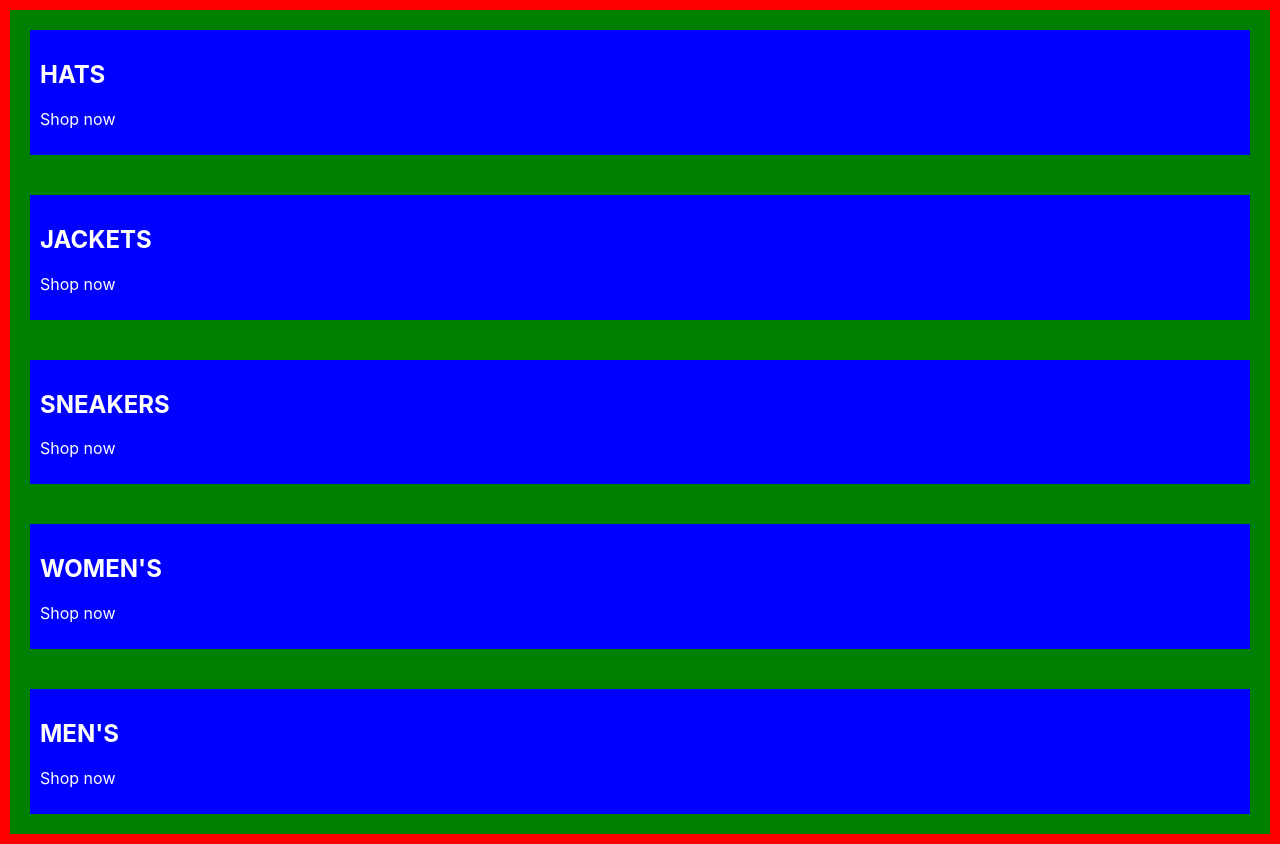
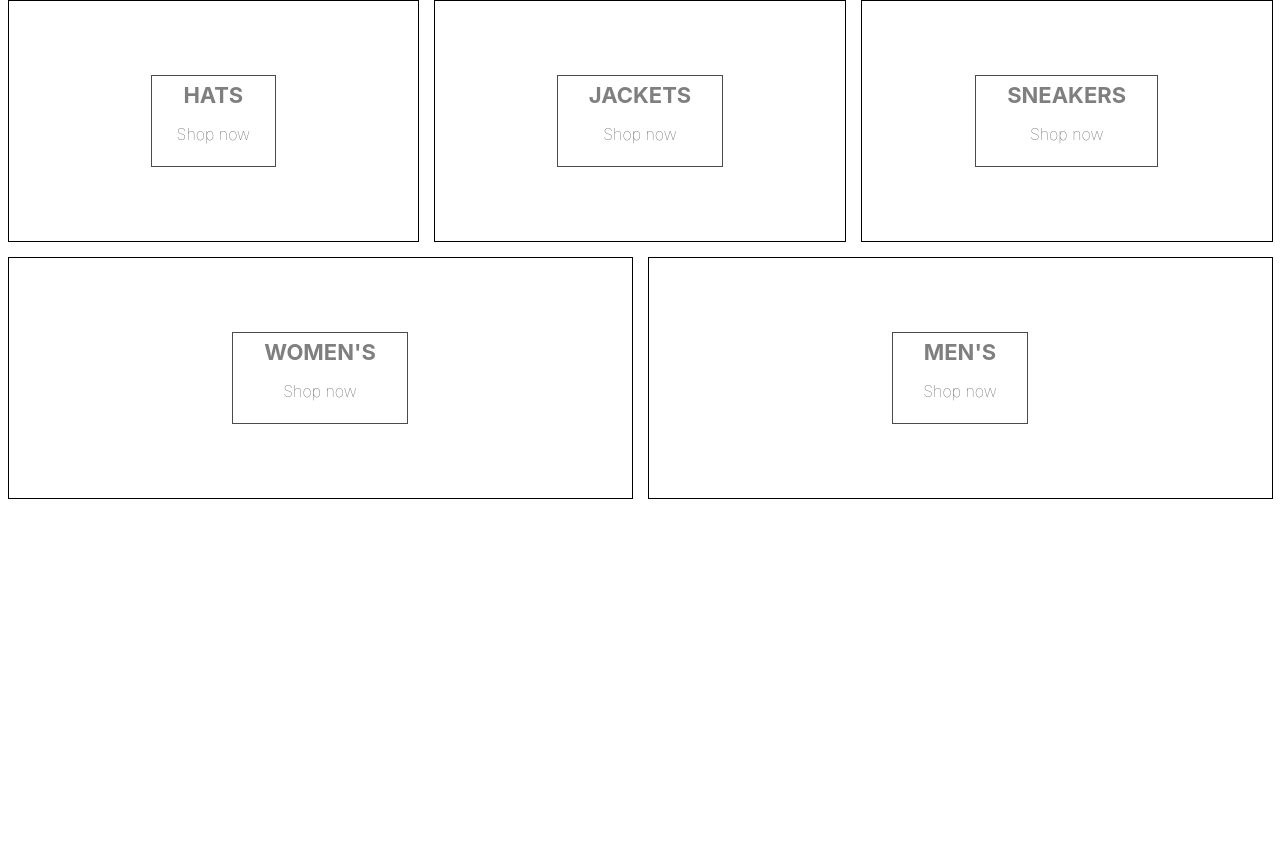
Before and after one commit to Tai-DucTran/fashion-ecommerce-shop, a React (Create React App) app: page / in a window 1280 px wide. After the commit the page ends 800 px from the top, so only its background shows below. Built offline with nearby package versions, Linux system fonts and the light colour scheme.

Commit message:
App.styles.scss: updated

```diff
--- a/src/App.styles.scss
+++ b/src/App.styles.scss
@@ -1,15 +1,75 @@
 .categories-container {
-  background-color: red;
-  padding: 10px;
+  width: 100%;
+  display: flex;
+  flex-wrap: wrap;
+  justify-content: space-between;
+}
 
-  .category-container {
-    background-color: green;
-    padding: 20px;
-    color: white;
+.category-container {
+  min-width: 30%;
+  height: 240px;
+  flex: 1 1 auto;
+  display: flex;
+  align-items: center;
+  justify-content: center;
+  border: 1px solid black;
+  margin: 0 7.5px 15px;
+  overflow: hidden;
 
-    .category-body-container {
-      background-color: blue;
-      padding: 10px;
+  &:hover {
+    cursor: pointer;
+
+    & .background-image {
+      transform: scale(1.1);
+      transition: transform 6s cubic-bezier(0.25, 0.45, 0.45, 0.95);
+    }
+
+    & .category-body-container {
+      opacity: 0.9;
+    }
+  }
+
+  &.large {
+    height: 380px;
+  }
+
+  &:first-child {
+    margin-right: 7.5px;
+  }
+
+  &:last-child {
+    margin-left: 7.5px;
+  }
+
+  .background-image {
+    width: 100%;
+    height: 100%;
+    background-size: cover;
+    background-position: center;
+  }
+
+  .category-body-container {
+    height: 90px;
+    padding: 0 25px;
+    display: flex;
+    flex-direction: column;
+    align-items: center;
+    justify-content: center;
+    border: 1px solid black;
+    background-color: white;
+    opacity: 0.7;
+    position: absolute;
+
+    h2 {
+      font-weight: bold;
+      margin: 0 6px 0;
+      font-size: 22px;
+      color: #4a4a4a;
+    }
+
+    p {
+      font-weight: lighter;
+      font-size: 16px;
     }
   }
 }
```
